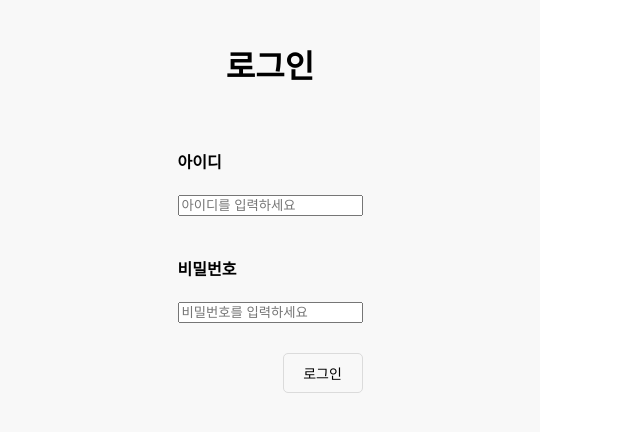
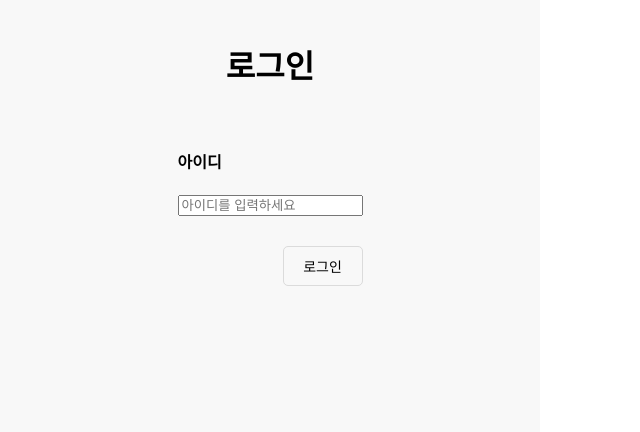
Before and after one commit to wanted-luckyzzang/wanted-swit-messenger, a React (Create React App) app: page / in a window 1280 px wide. Shown: the top 432 px of the page, without its empty margins (0-640 px from the left). Built offline with nearby package versions, Linux system fonts and the light colour scheme.

Commit message:
:sparkles: 로그인페이지 redux 연결

```diff
--- a/src/pages/Login/Login.tsx
+++ b/src/pages/Login/Login.tsx
@@ -1,47 +1,40 @@
-import { useState } from 'react';
+import ImgPreviewChange from 'hooks/ImageUpload';
+import { useEffect, useRef, useState} from 'react';
+import { useDispatch, useSelector } from 'react-redux';
 import { useNavigate } from "react-router-dom";
+import { login } from 'store/actions';
+import { StoreState } from 'types/store';
 import "../SignUp/SignUp";
 
 const Login = () => {
   const navigate = useNavigate();
+  const dispatch = useDispatch();
+  const userState = useSelector((state:StoreState)=>state.auth);
+  const inputEl = useRef<HTMLInputElement | null>(null);
 
-  const [username, setUsername] = useState('')
-  const [password, setPwd] = useState('')
-
-  const ChangeUsernameHandler = (e: React.ChangeEvent<HTMLInputElement>) => {
-    setUsername(e.target.value);
-  }
-
-  const ChangePwdHandler = (e: React.ChangeEvent<HTMLInputElement>) => {
-    setPwd(e.target.value);
-  }
-
-  const SubmitHandler = (e: React.ChangeEvent<HTMLInputElement>) => {
-    e.preventDefault();
-    alert("로그인 되었습니다.");
-    navigate("/main");
+  const submitHandler = () => {
+    const {current} = inputEl;
+    const userName = current?.value;
+    dispatch(login({userName}))
+    // navigate("/main")
   }
 
   return(
     <>
-      <form className='signup-container' onSubmit={()=>SubmitHandler}>
+      <div className='signup-container'>
         <header className='signup-Header'>
           <h1>로그인</h1>
         </header>
         <section className='login-section'>
         <div className='signup-info'>
-              <h4>아이디</h4>
-              <input value={username} onChange={ChangeUsernameHandler} name="username" type="text" placeholder='아이디를 입력하세요' required/>
-            </div>
-            <div className='signup-info'>
-              <h4>비밀번호</h4>
-              <input value={password} onChange={ChangePwdHandler} name="password" type="password" placeholder='비밀번호를 입력하세요' autoComplete='auto' required/>
-            </div>
-          <div className='signup-buttonBox'>
-            <button className='signup-button' type='submit'>로그인</button>
-          </div>
+          <h4>아이디</h4>
+          <input ref={inputEl} name="username" type="text" placeholder='아이디를 입력하세요' required/>
+        </div>
+        <div className='signup-buttonBox'>
+          <button className='signup-button' onClick={submitHandler}>로그인</button>
+        </div>
         </section>
-      </form>
+      </div>
     </>
   )
 }
```
